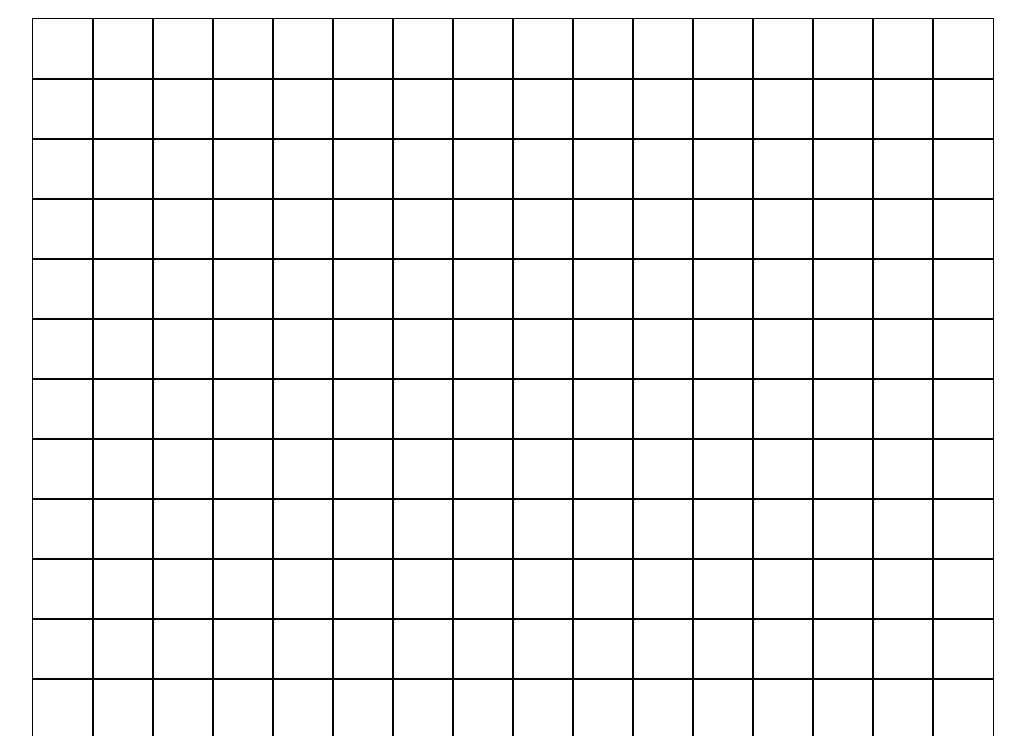
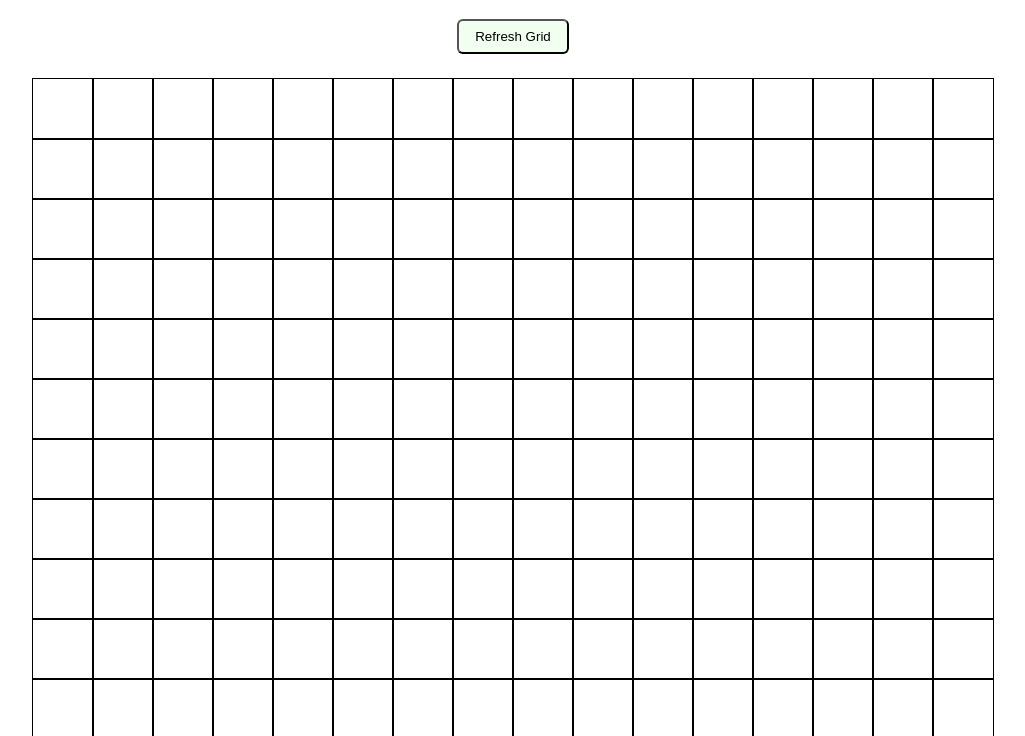
Before and after one commit to joshuadecano/etch-a-sketch, a plain HTML site: page index.html in a window 1280 px wide. Shown: the part 61-797 px from the top of the page, without its empty margins (127-1152 px from the left). Drawn offline with Linux system fonts and the light colour scheme.

Commit message:
Finished the project!

```diff
--- a/index.html
+++ b/index.html
@@ -9,6 +9,7 @@
 </head>
 <body>
     <h1 class="header">Etch A Sketch</h1>
+    <button id="gridChange">Refresh Grid</button>
     <div id="container"></div>
 </body>
 </html>
--- a/script.js
+++ b/script.js
@@ -1,9 +1,38 @@
 const container = document.querySelector('#container');
-for (let i = 0; i < 256; i++) {
-    const square = document.createElement('div')
-    square.className = 'squareClass';
-    container.appendChild(square);
-    square.addEventListener("mouseover", () => {
-        square.id = 'hovered';
-    })
+
+function createGrid(num) {
+    // determine size of square (height and width)
+    let squareSize = (960/num);
+    // 'area' of the grid
+    let area = num*num;
+
+    // create the grid
+    for (let i = 0; i < area; i++) {
+        const square = document.createElement('div')
+        square.className = 'squareClass';
+        square.style.height = squareSize + 'px';
+        square.style.width = squareSize + 'px';
+        container.appendChild(square);
+        square.addEventListener("mouseover", () => {
+            square.id = 'hovered';
+        });
+    }
 }
+
+function newGrid() {
+    let x = prompt("How many boxes per side?");
+    clearGrid();
+    createGrid(x);
+}
+
+function clearGrid() {
+    const grid = document.querySelectorAll('.squareClass');
+    for (let i = 0; i < grid.length; i++) {
+        grid[i].remove();
+    }
+}
+
+const dimensionBtn = document.querySelector('#gridChange');
+dimensionBtn.addEventListener('click', newGrid);
+
+createGrid(16);
--- a/style.css
+++ b/style.css
@@ -1,5 +1,14 @@
 .header {
     text-align: center;
+}
+
+#gridChange {
+    display: flex;
+    padding: 8px 16px;
+    border-radius: 6px;
+    background-color: honeydew;
+    margin: auto;
+    margin-bottom: 24px;
 }
 
 #container {
@@ -8,15 +17,14 @@
     height: 960px;
     width: 960px;
     margin: auto;
+    border: 1px solid black;
 }
 
 .squareClass {
-    height: 60px;
-    width: 60px;
     border: none;
     outline: 1px solid black;
 }
 
 #hovered {
-    background-color: grey;
+    background-color: black;
 }
```
